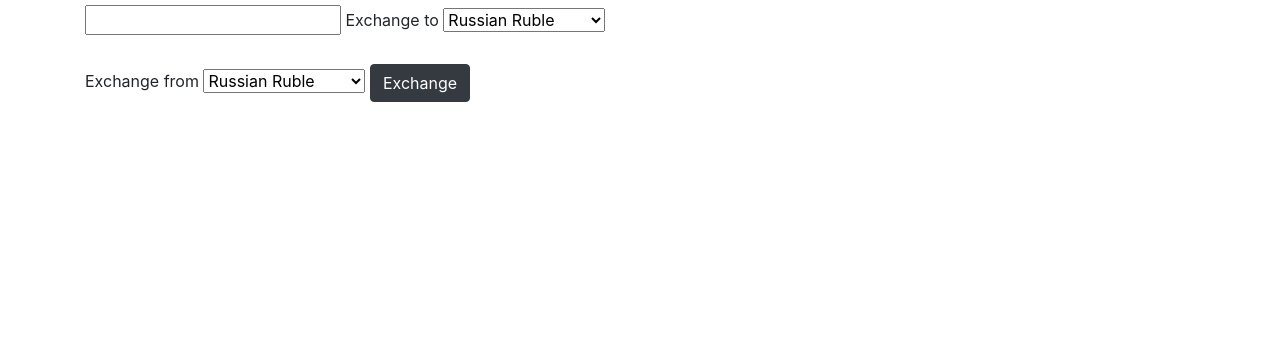
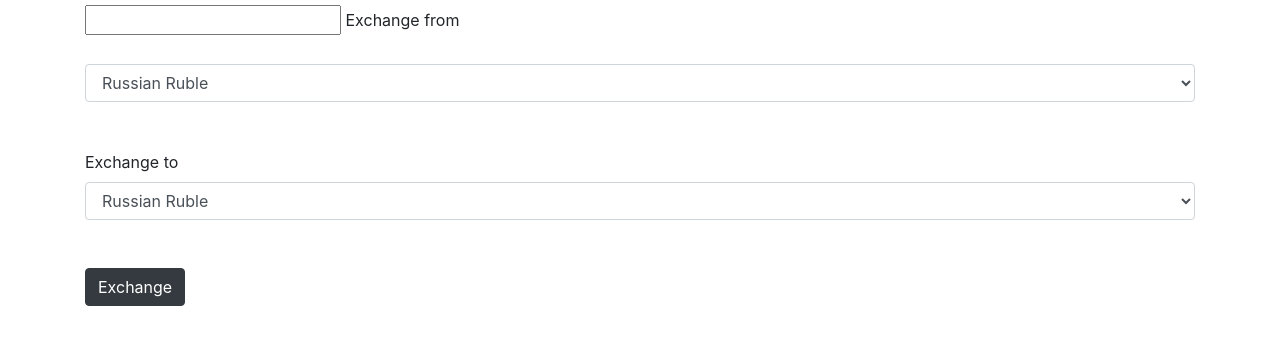
Before and after one commit to faustlarsen/currency-exchange, a website built with webpack: page src/index.html in a window 1280 px wide. Shown: the part 51-396 px from the top of the page. Built offline with nearby package versions, Linux system fonts and the light colour scheme.

Commit message:
add forms and additional info on currencies

```diff
--- a/src/index.html
+++ b/src/index.html
@@ -11,8 +11,10 @@
     <h1>Currency Exchange</h1>
     <div class="form-group">
       <input id="amount" type="text">
-      <label for="currency">Exchange to</label>
-      <select name="currency" id="currency">
+      <label for="currency">Exchange from</label>
+      <br>
+      <br>
+      <select name="currency" id="currency" class="form-control">
         <option value='RUB'>Russian Ruble</option>
         <option value="IDR">Indonesian Rupiah</option>
         <option value="JPY">Japanese Yen</option>
@@ -21,14 +23,16 @@
       </select>
       <br>
       <br>
-      <label for="currency2">Exchange from</label>
-      <select name="currency2" id="currency2">
+      <label for="currency2">Exchange to</label>
+      <select name="currency2" id="currency2" class="form-control">
         <option value='RUB'>Russian Ruble</option>
         <option value="IDR">Indonesian Rupiah</option>
         <option value="JPY">Japanese Yen</option>
         <option value="MXN">Mexican Peso</option>
         <option value="BRL">Brazilian Real</option>
       </select>
+      <br>
+      <br>
     <button class="btn btn-dark" id="submit">Exchange</button>
     <div id="error"></div>
     <div id="rates"></div>
--- a/src/main.js
+++ b/src/main.js
@@ -8,7 +8,10 @@ async function newRates(amount, newCurrency, newCurrency2) {
   if (jsonCurrency === false) {
     $("#error").text(`<p>Sorry, this currency doesn't exist</p>${jsonCurrency.result}`);
   } else {
-
+    $("#rates").text(`Your rate per 1 unit is  ${jsonCurrency.conversion_rates[newCurrency]}`);
+    $("#result").text(`Your total in USD ${jsonCurrency.conversion_rates[newCurrency] * amount}`);
+    $("#base").text(`Converting from ${jsonCurrency.base_code}`);
+    $("#lastUpdate").text(`Last update ${jsonCurrency.time_last_update_utc}`);
     let conversion = jsonCurrency.conversion_rates[newCurrency] / jsonCurrency.conversion_rates[newCurrency2];
     let currencyExchange = amount * conversion;
     $("#conversion").html(`Convert ${currencyExchange} ${newCurrency} from ${newCurrency2}`);
@@ -28,7 +31,10 @@ $(document).ready(function() {
 });
 
 
-// $("#rates").text(`Your rate per 1 unit is  ${jsonCurrency.conversion_rates[newAmount]}`);
-// $("#result").text(`Your total amout is ${jsonCurrency.conversion_rates[newAmount] * amount}`);
-// $("#base").text(`Converting from ${jsonCurrency.base_code}`);
-// $("#lastUpdate").text(`Last update ${jsonCurrency.time_last_update_utc}`);
+
+
+
+// let conversion = jsonCurrency.conversion_rates[newCurrency] / jsonCurrency.conversion_rates[newCurrency2];
+//     let currencyExchange = amount * conversion;
+//     $("#conversion").html(`${currencyExchange} ${newCurrency} from ${newCurrency2}`);
+//   }
```
